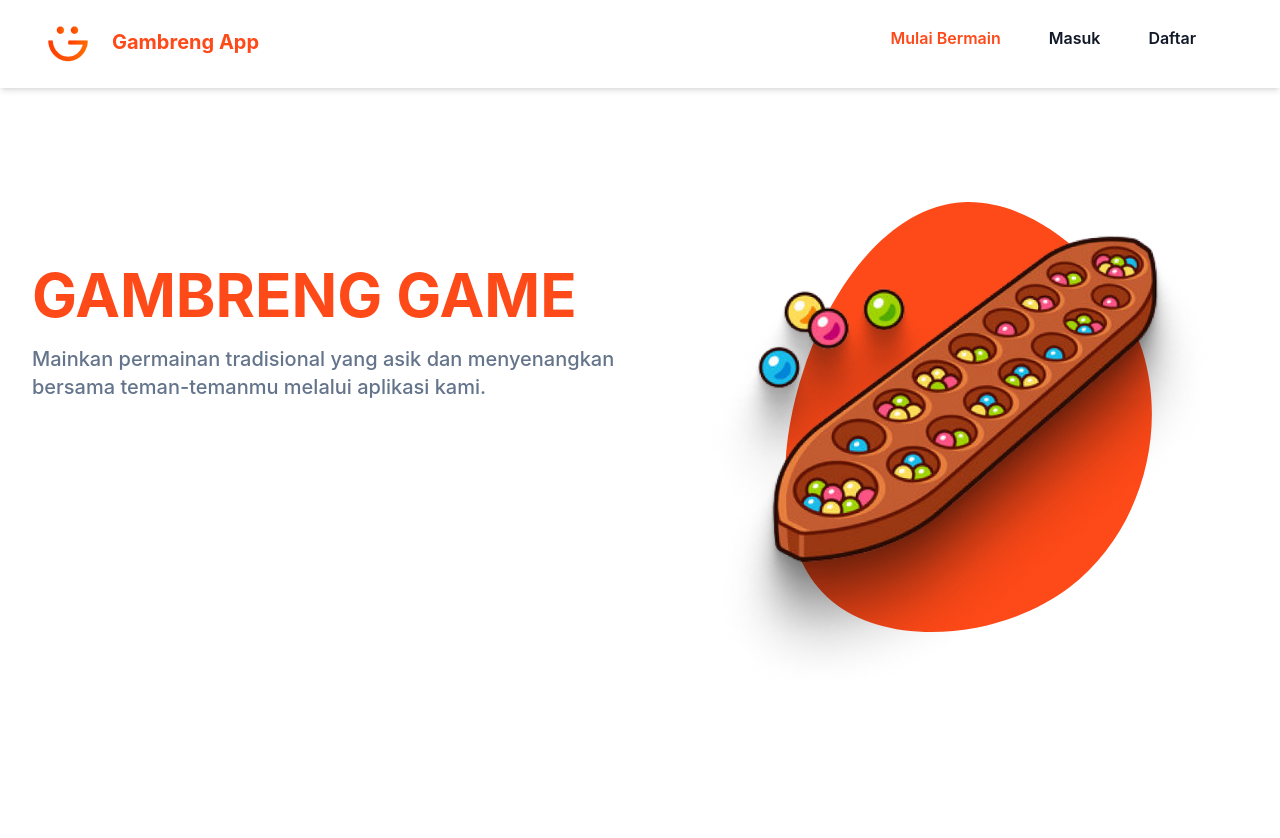
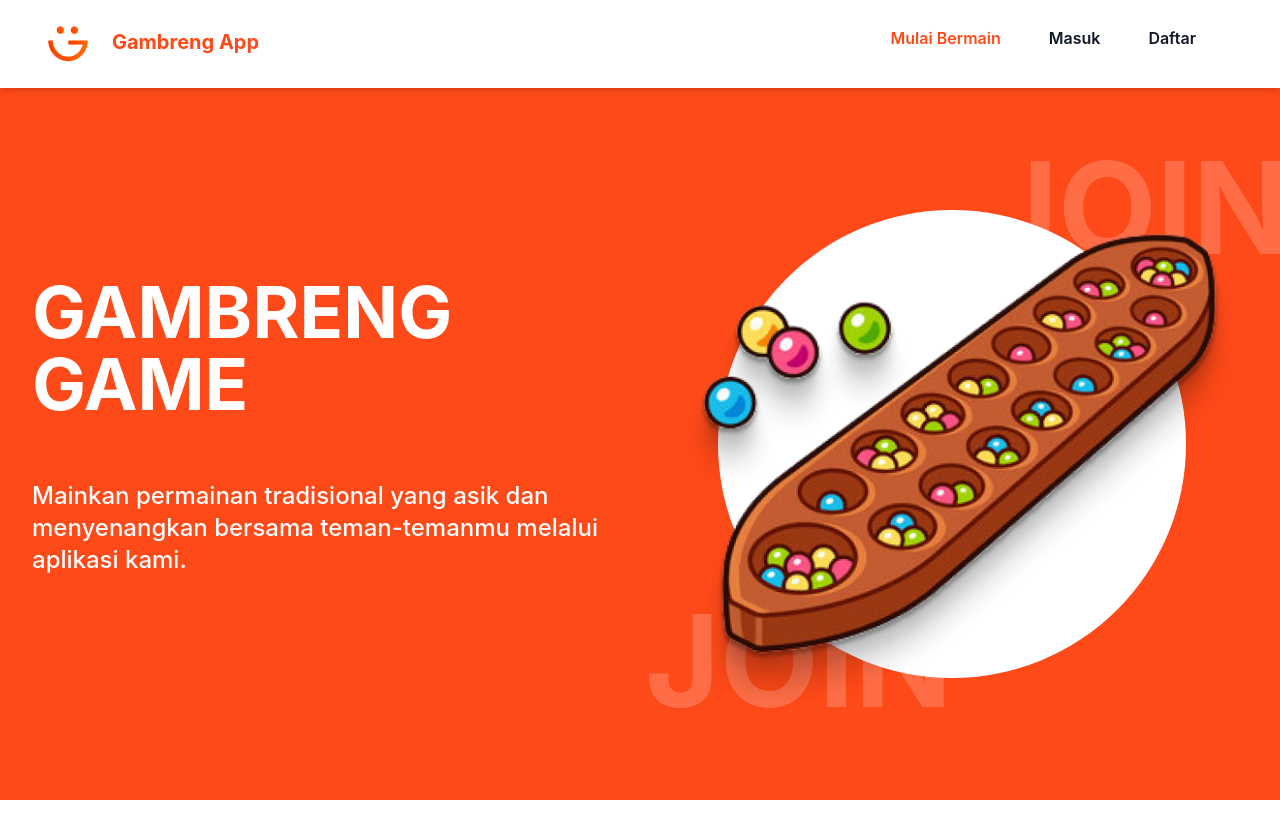
Before and after one commit to zulnurdiana/Gambreng-App-FrontEnd, a React (Create React App) app: page / in a window 1280 px wide. Shown: the top 838 px of the page. After the commit the page ends 800 px from the top, so only its background shows below. Built offline with nearby package versions, Linux system fonts and the light colour scheme.

Commit message:
fix welcome page

```diff
--- a/src/components/Welcome.js
+++ b/src/components/Welcome.js
@@ -3,43 +3,32 @@ import Congklak from "../asset/img/congklak.png";
 
 const Welcome = () => {
   return (
-    <div className="min-h-screen">
-      <section id="home">
-        <div class="container">
-          <div class="flex flex-wrap">
-            <div class="w-full self-center px-4 lg:w-1/2">
-              <h1 class="text-primary">
-                <span class="block font-bold text-5xl mt-1 md:text-5xl lg:text-6xl">
+    <div className="full-no-navbar bg-primary">
+      <section id="home" className="h-full">
+        <div class="container h-full">
+          <div class="lg:grid h-full grid-cols-2 flex flex-col-reverse justify-around items-center">
+            <div class="w-full px-4 text-white flex flex-col text-center lg:text-start lg:gap-y-10">
+              <h1 class=" block font-bold text-5xl mt-1 md:text-5xl lg:text-6xl xl:text-7xl 2xl:text-8xl">
                   GAMBRENG GAME
-                </span>
               </h1>
-
-              <p class="text-secondary mt-5 mb-10 font-medium leading-relaxed lg:text-xl">
+              <p class="mt-5 mb-10 font-medium leading-relaxed lg:text-xl xl:text-2xl">
                 Mainkan permainan tradisional yang asik dan menyenangkan bersama
                 teman-temanmu melalui aplikasi kami.
               </p>
             </div>
-            <div class="w-full self-end px-4 lg:w-1/2">
-              <div class="relative mt-10 lg:mt-9 lg:right-0">
-                <img
-                  src={Congklak}
-                  alt="Congklak"
-                  class="relative top-20 max-w-full mx-auto"
-                />
-                <span class="absolute -bottom-16 -z-10 left-1/2 -translate-x-1/2 md:scale-150 sm:-bottom-0 md:-bottom-0">
-                  <svg
-                    width="400"
-                    height="400"
-                    viewBox="0 0 200 200"
-                    xmlns="http://www.w3.org/2000/svg"
-                  >
-                    <path
-                      fill="#FE4918"
-                      d="M63.4,-21.3C72.2,6.6,62.6,39.8,39.3,57.7C15.9,75.5,-21.2,77.9,-39.9,62.5C-58.7,47.1,-59.1,13.9,-49.3,-15.2C-39.6,-44.4,-19.8,-69.4,3.7,-70.6C27.3,-71.9,54.5,-49.2,63.4,-21.3Z"
-                      transform="translate(100 100)"
-                    />
-                  </svg>
-                </span>
+            <div class=" w-2/3 lg:w-full pt-[66.666%] lg:pt-[100%] relative">
+              <div className="absolute top-0 w-full h-full">
+                <div class="relative w-full h-full">
+                  <img
+                    src={Congklak}
+                    alt="Congklak"
+                    className="absolute top-1/2 transform left-1/2 -translate-x-1/2 -translate-y-1/2 w-[100%] z-[1] "
+                  />
+                  <span class="absolute top-1/2 transform left-1/2 -translate-x-1/2 -translate-y-1/2 bg-white w-3/4 h-3/4 rounded-full">
+                  </span>
+                  <span className="absolute top-[2%] left-[55%] text-white text-8xl lg:text-9xl font-bold opacity-20">JOIN</span>
+                  <span className="absolute bottom-[5%] right-1/2 text-white text-8xl lg:text-9xl font-bold opacity-20">JOIN</span>
+                </div>
               </div>
             </div>
           </div>
--- a/src/index.css
+++ b/src/index.css
@@ -15,3 +15,11 @@ code {
   font-family: source-code-pro, Menlo, Monaco, Consolas, "Courier New",
     monospace;
 }
+
+.full-no-navbar{
+  @apply h-[calc(100vh-5.5rem)];
+}
+
+.min-full-no-navbar{
+  @apply min-h-[calc(100vh-5.5rem)];
+}
```
Also changed, not shown: src/asset/img/congklak.png.
